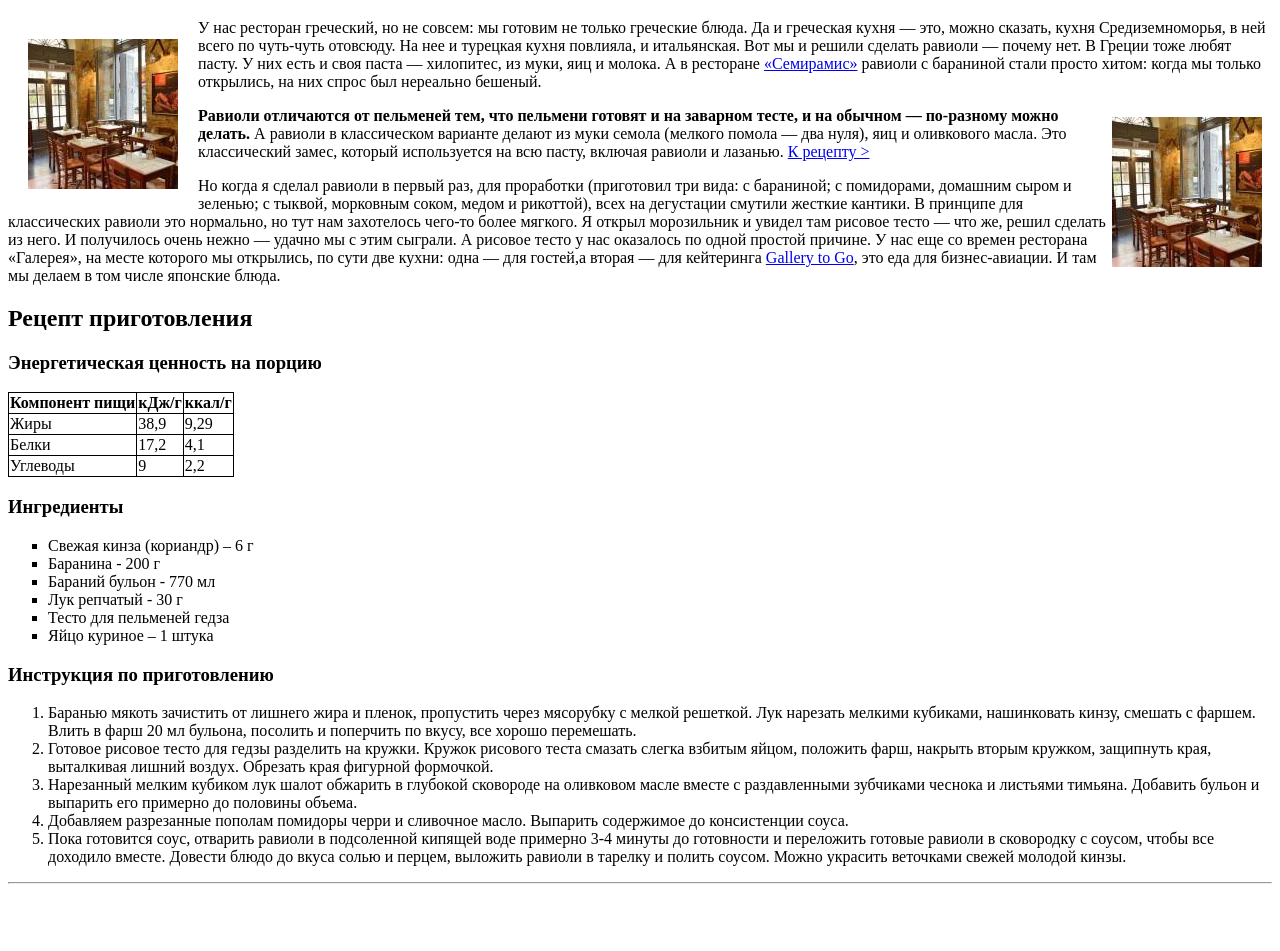
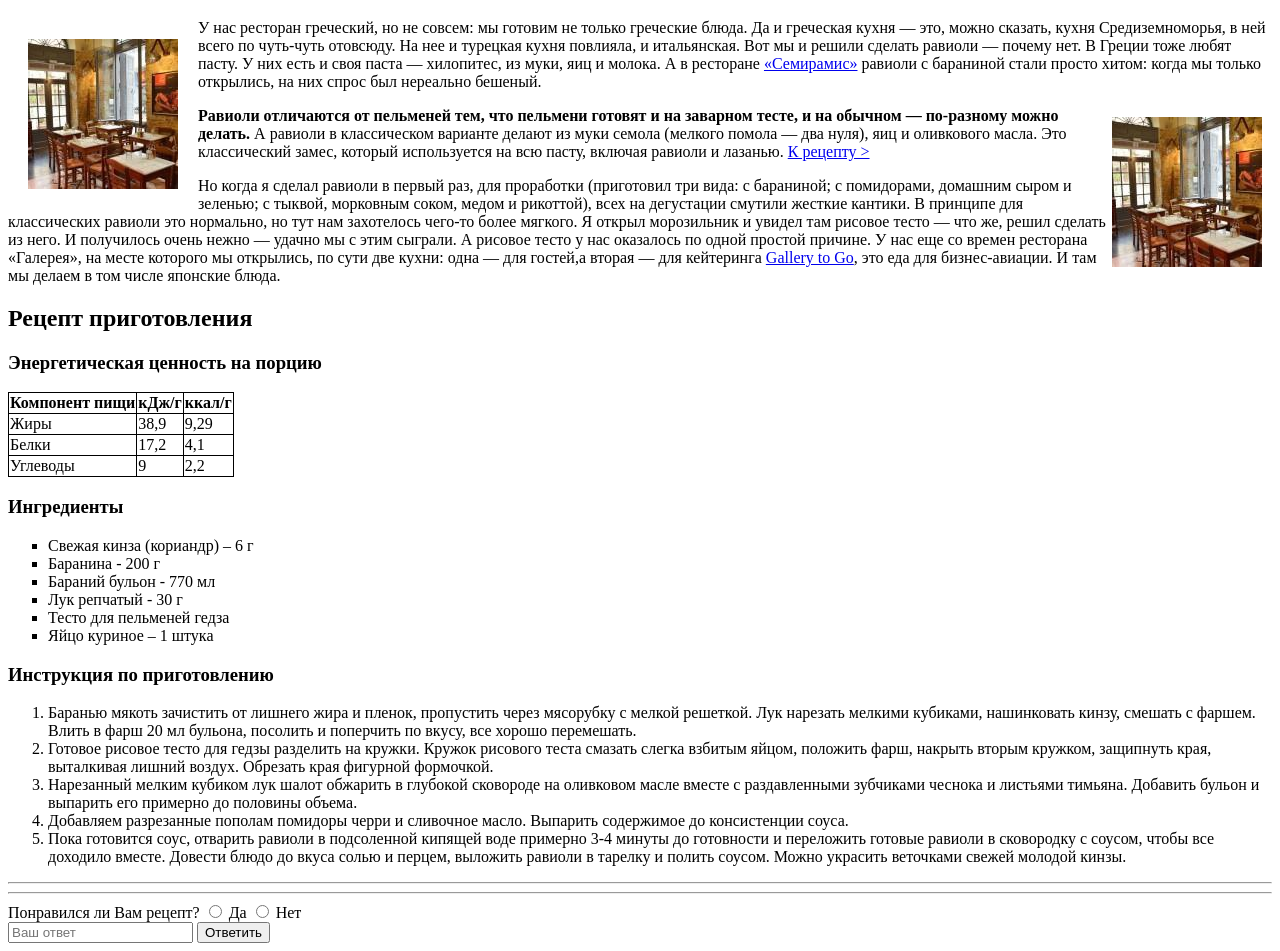
Before and after one commit to Annsysadm/JS_Academy, a plain HTML site: page recipe.html in a window 1280 px wide. Shown: the part 61-1012 px from the top of the page. Before the commit the page ends 953 px from the top, so only its background shows below. Drawn offline with Linux system fonts and the light colour scheme.

Commit message:
added feedback-form

```diff
--- a/recipe.html
+++ b/recipe.html
@@ -110,5 +110,16 @@
     </ol>
     <hr />
 </body>
+    <hr />
+
+    <form action="/submit-feedback">
+        Понравился ли Вам рецепт?
+        <label for="yes"><input id="yes" type="radio" name="yes-no"> Да</label>
+        <label for="no"><input id="no" type="radio" name="yes-no"> Нет</label><br>
+        <input type="other" placeholder="Ваш ответ" required>
+        <button type="submit">Ответить</button>
+      </form>
+</body>
 
 </html>
+</html>
```
